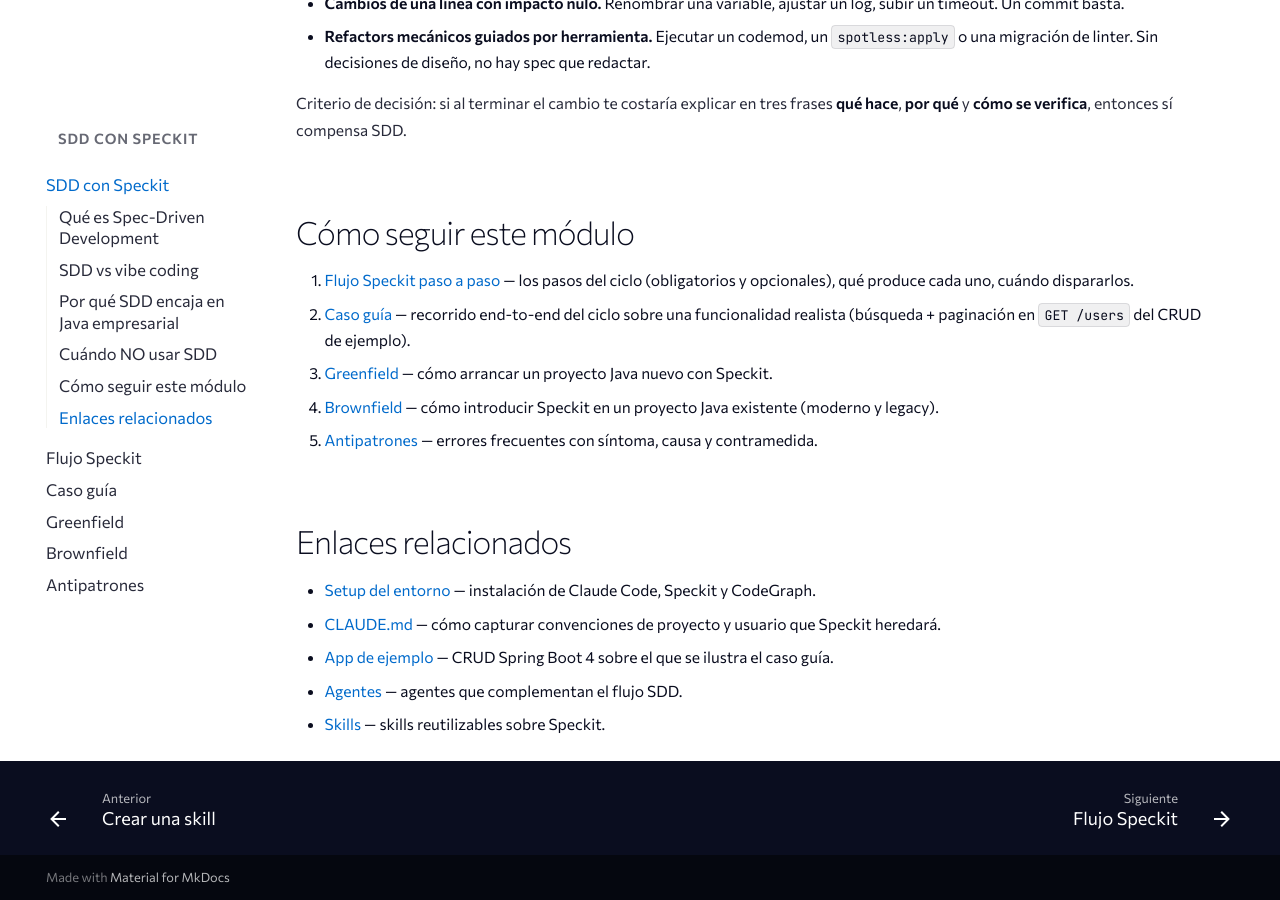
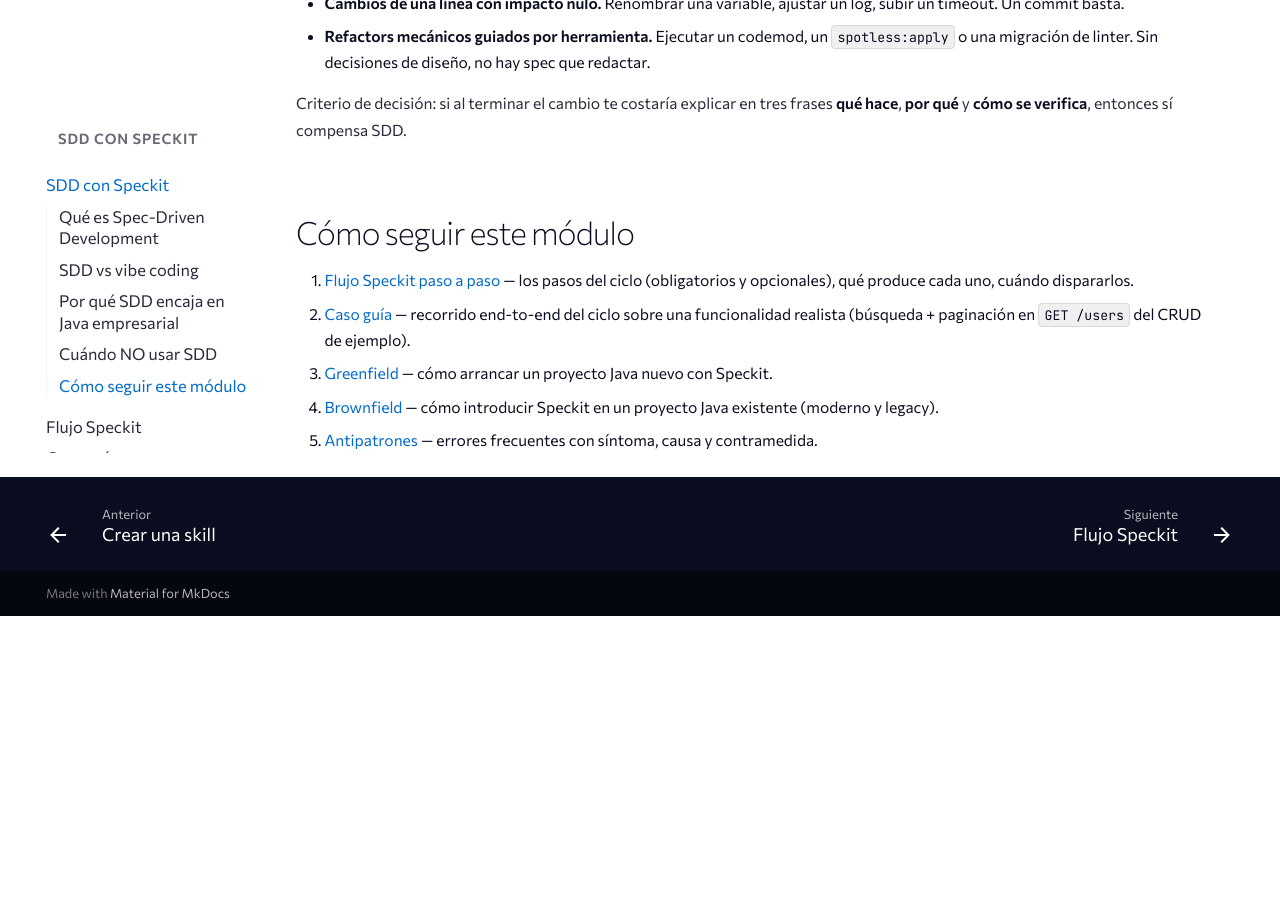
Before and after one commit to luiszafra-sng/claude-code-sdd-java, an MkDocs documentation site: the page built from docs/sdd/index.md, in a window 1280 px wide and 900 px high, scrolled down 2553 px. Built offline with MkDocs 1.6.1 and Material for MkDocs 9.7.7, drawn with Linux system fonts in a browser that asks for light colours; after the commit the page ends 3169 px from its top, so only the background shows below that.

Commit message:
docs(sdd): quitar sección Enlaces relacionados del índice

```diff
--- a/docs/sdd/index.md
+++ b/docs/sdd/index.md
@@ -116,11 +116,3 @@ SDD.
    existente (moderno y legacy).
 5. [Antipatrones](antipatrones.md) — errores frecuentes con síntoma, causa y
    contramedida.
-
-## Enlaces relacionados
-
-- [Setup del entorno](../setup/index.md) — instalación de Claude Code, Speckit y CodeGraph.
-- [CLAUDE.md](../claude-md/index.md) — cómo capturar convenciones de proyecto y usuario que Speckit heredará.
-- [App de ejemplo](../app-ejemplo/index.md) — CRUD Spring Boot 4 sobre el que se ilustra el caso guía.
-- [Agentes](../agentes/index.md) — agentes que complementan el flujo SDD.
-- [Skills](../skills/index.md) — skills reutilizables sobre Speckit.
```
